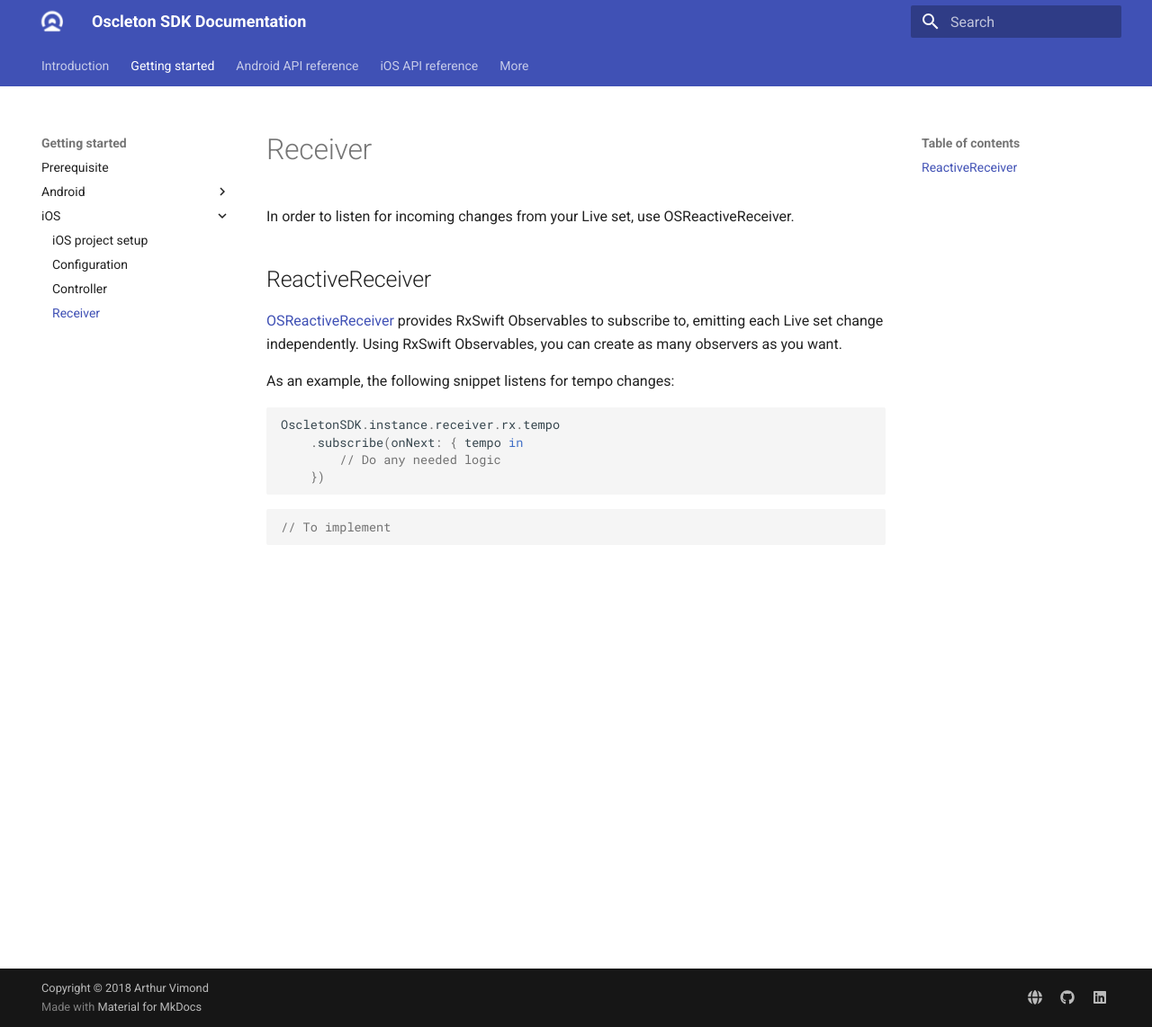
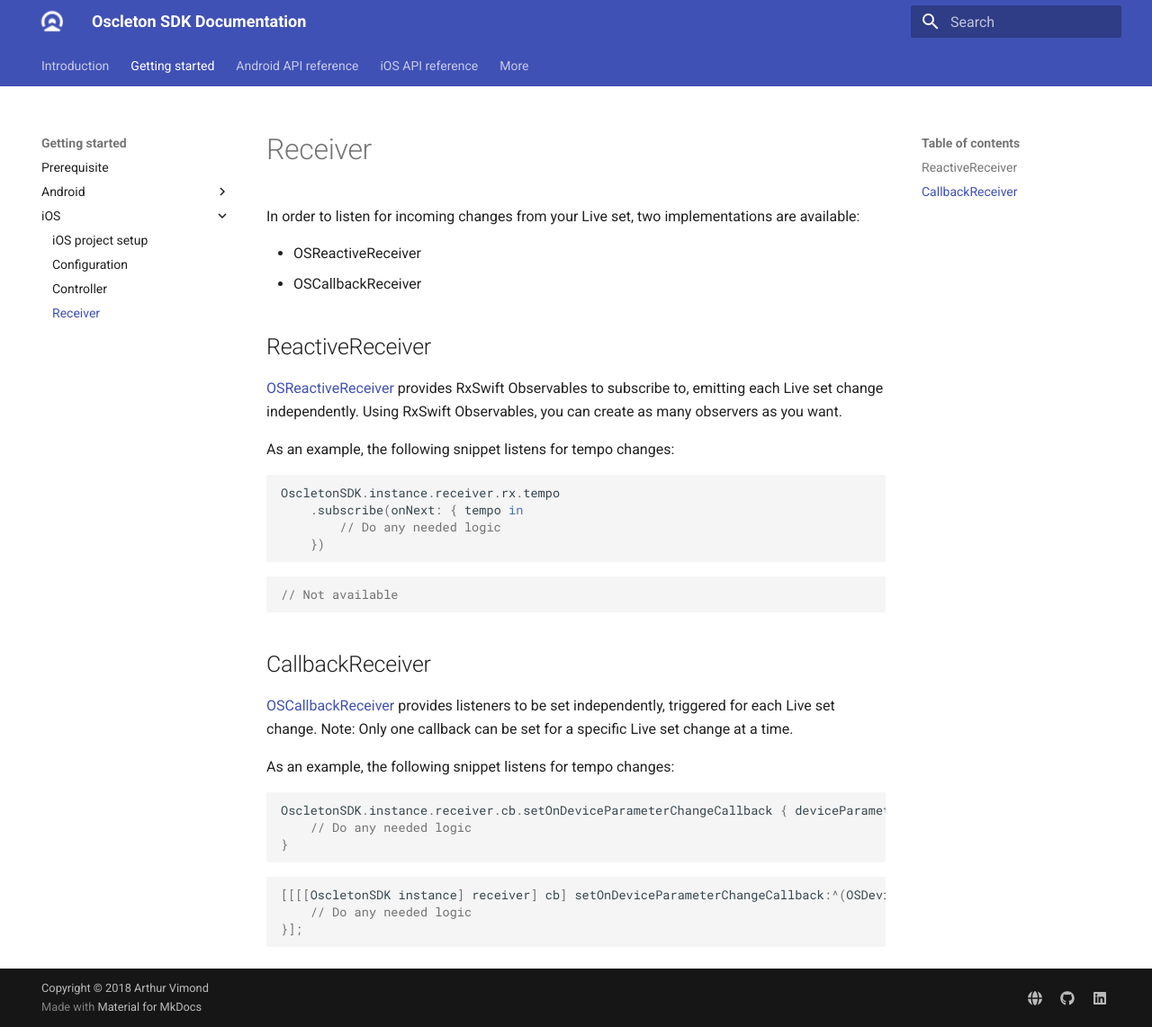
Before and after one commit to ArthurVimond/oscleton-sdk-doc, an MkDocs documentation site: the page built from public/docs/getting-started/ios/receiver.md, in a window 1280 px wide and 1142 px high. Shown: the whole window at 90% size. Built offline with MkDocs 1.6.1 and Material for MkDocs 9.7.7, drawn with Linux system fonts in a browser that asks for light colours.

Commit message:
feat(receiver): add OSCallbackReceiver doc

````diff
--- a/public/docs/getting-started/ios/receiver.md
+++ b/public/docs/getting-started/ios/receiver.md
@@ -1,6 +1,9 @@
 # Receiver
 
-In order to listen for incoming changes from your Live set, use OSReactiveReceiver.
+In order to listen for incoming changes from your Live set, two implementations are available:
+
+- OSReactiveReceiver
+- OSCallbackReceiver
 
 ## ReactiveReceiver
 
@@ -18,5 +21,25 @@
 ```
 
 ``` objective-c
-// To implement
+// Not available
 ```
+
+## CallbackReceiver
+
+[OSCallbackReceiver](../../../reference/ios/classes/OSCallbackReceiver)
+provides listeners to be set independently, triggered for each Live set change.
+Note: Only one callback can be set for a specific Live set change at a time.
+
+As an example, the following snippet listens for tempo changes:
+
+``` swift
+OscletonSDK.instance.receiver.cb.setOnDeviceParameterChangeCallback { deviceParameter in
+    // Do any needed logic
+}
+```
+
+``` objective-c
+[[[[OscletonSDK instance] receiver] cb] setOnDeviceParameterChangeCallback:^(OSDeviceParameter* deviceParameter) {
+    // Do any needed logic
+}];
+```
````
